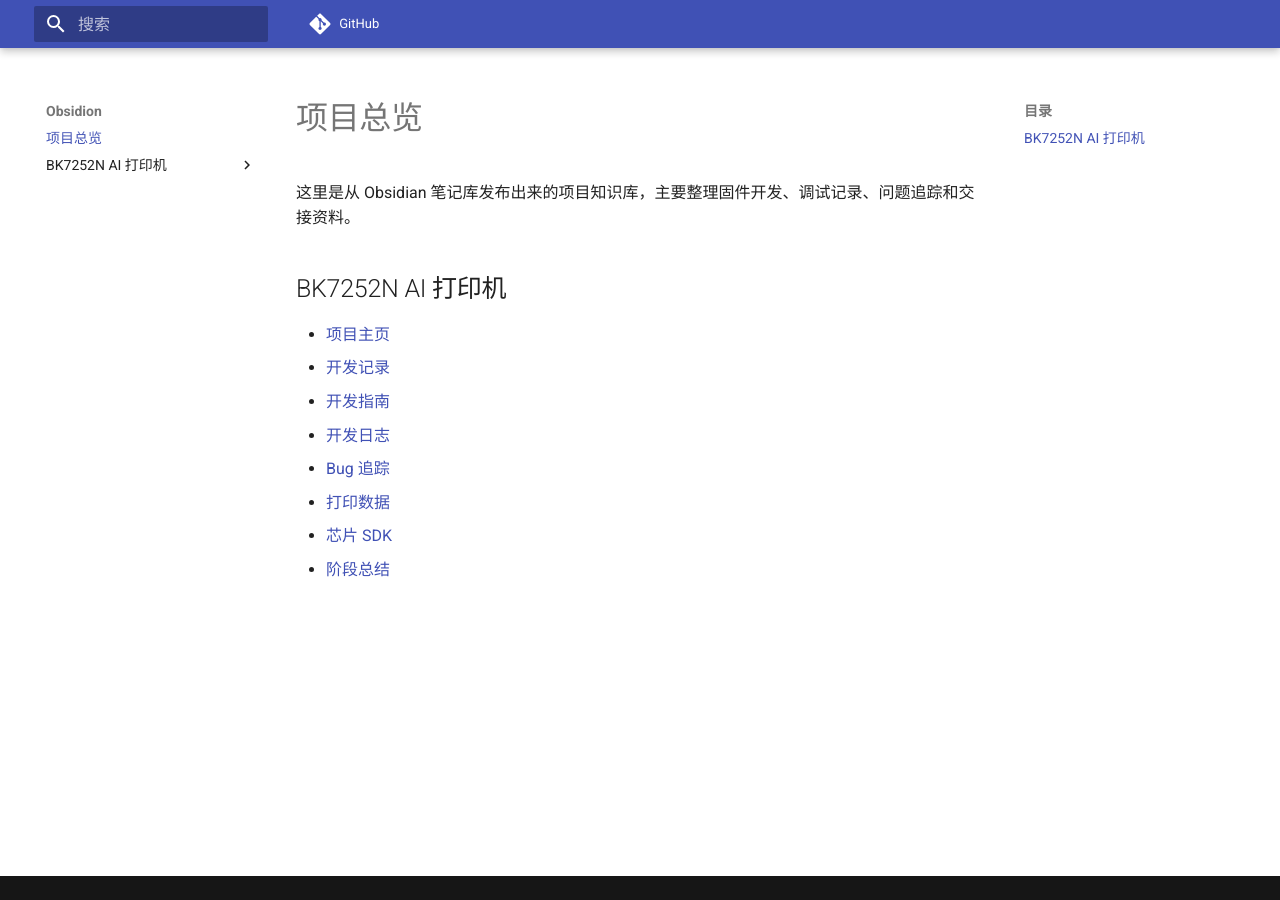
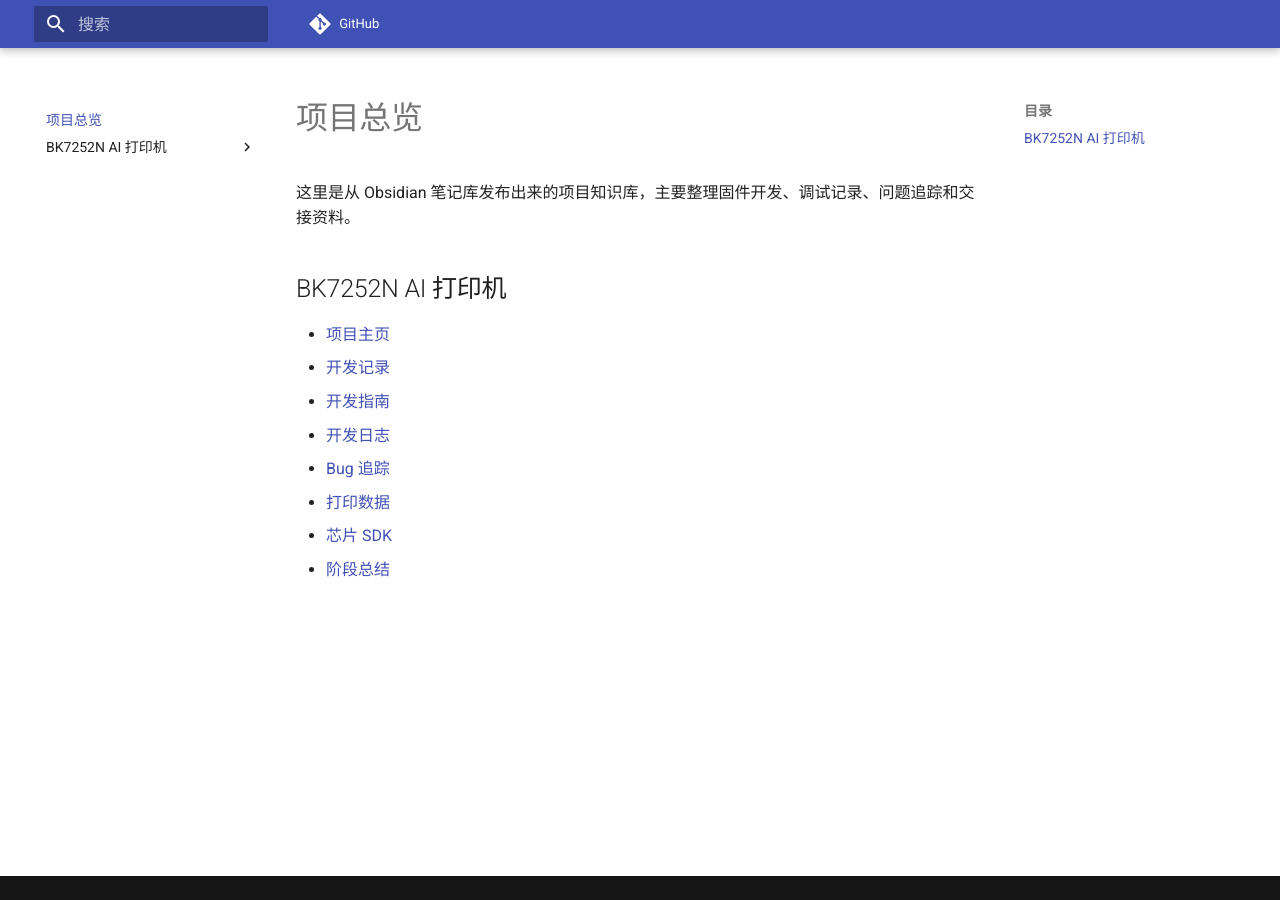
Before and after one commit to xiayu12345/Obsidion, an MkDocs documentation site: the page built from docs/index.md, in a window 1280 px wide. Built offline with MkDocs 1.6.1 and Material for MkDocs 9.7.7, drawn with Linux system fonts in a browser that asks for light colours; comment, search, counter and statistics services are not loaded.

Commit message:
Hide sidebar site title

```diff
--- a/docs/stylesheets/extra.css
+++ b/docs/stylesheets/extra.css
@@ -3,6 +3,6 @@
   display: none;
 }
 
-.md-sidebar--primary .md-nav__title {
-  font-weight: 700;
+.md-sidebar--primary > .md-sidebar__scrollwrap > .md-sidebar__inner > .md-nav > .md-nav__title {
+  display: none;
 }
```
